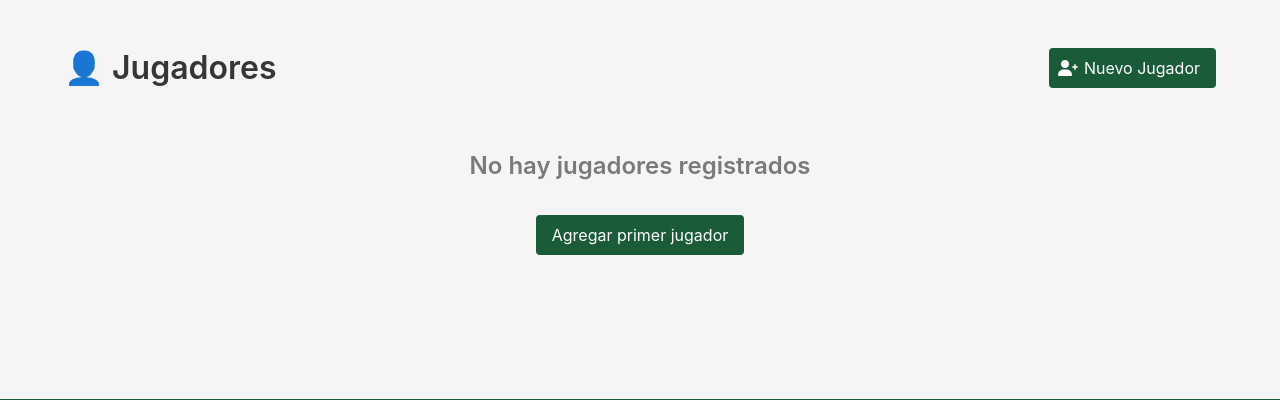
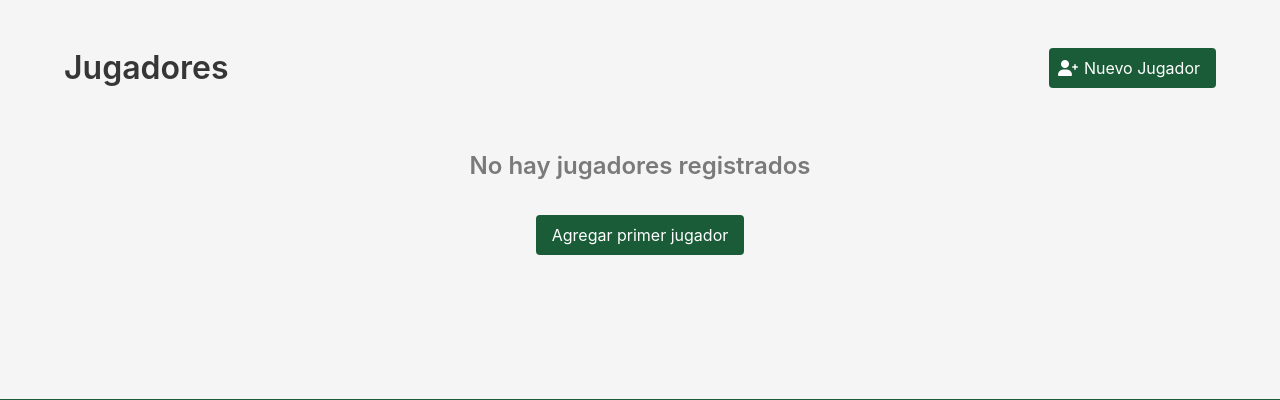
Before and after one commit to maperez98/billar-ranking-api, a FastAPI app: page /jugadores-pagina in a window 1280 px wide. Shown: the part 56-456 px from the top of the page. Run offline with FastAPI, Linux system fonts and the light colour scheme.

Commit message:
Update para jugadores.html

```diff
--- a/templates/jugadores.html
+++ b/templates/jugadores.html
@@ -4,7 +4,7 @@
 {% block content %}
 <div class="level mb-4">
     <div class="level-left">
-        <h2 class="title is-3">👤 Jugadores</h2>
+        <h2 class="title is-3">Jugadores</h2>
     </div>
     <div class="level-right">
         <a href="/jugadores/nuevo" class="button btn-billar">
```
